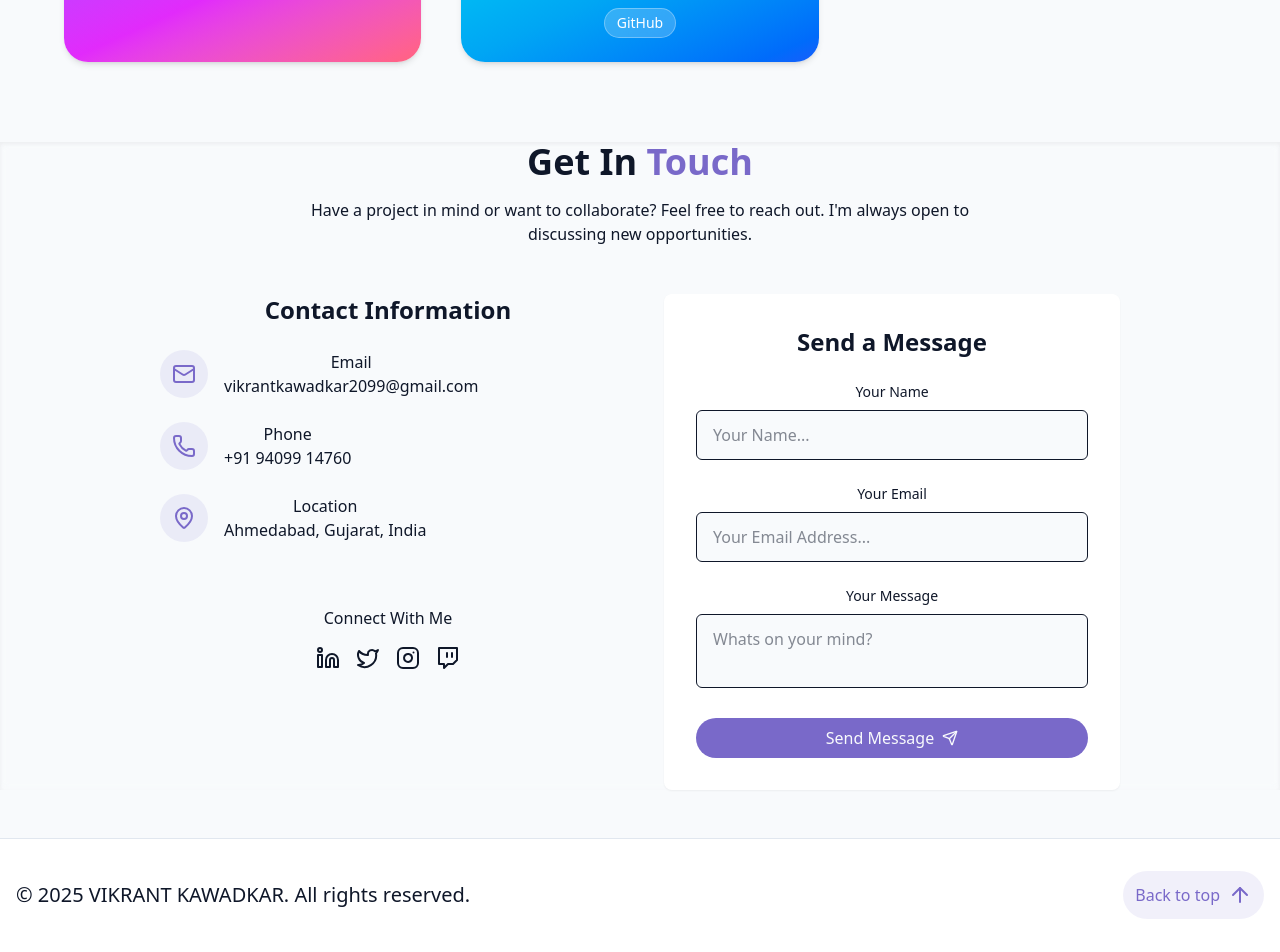
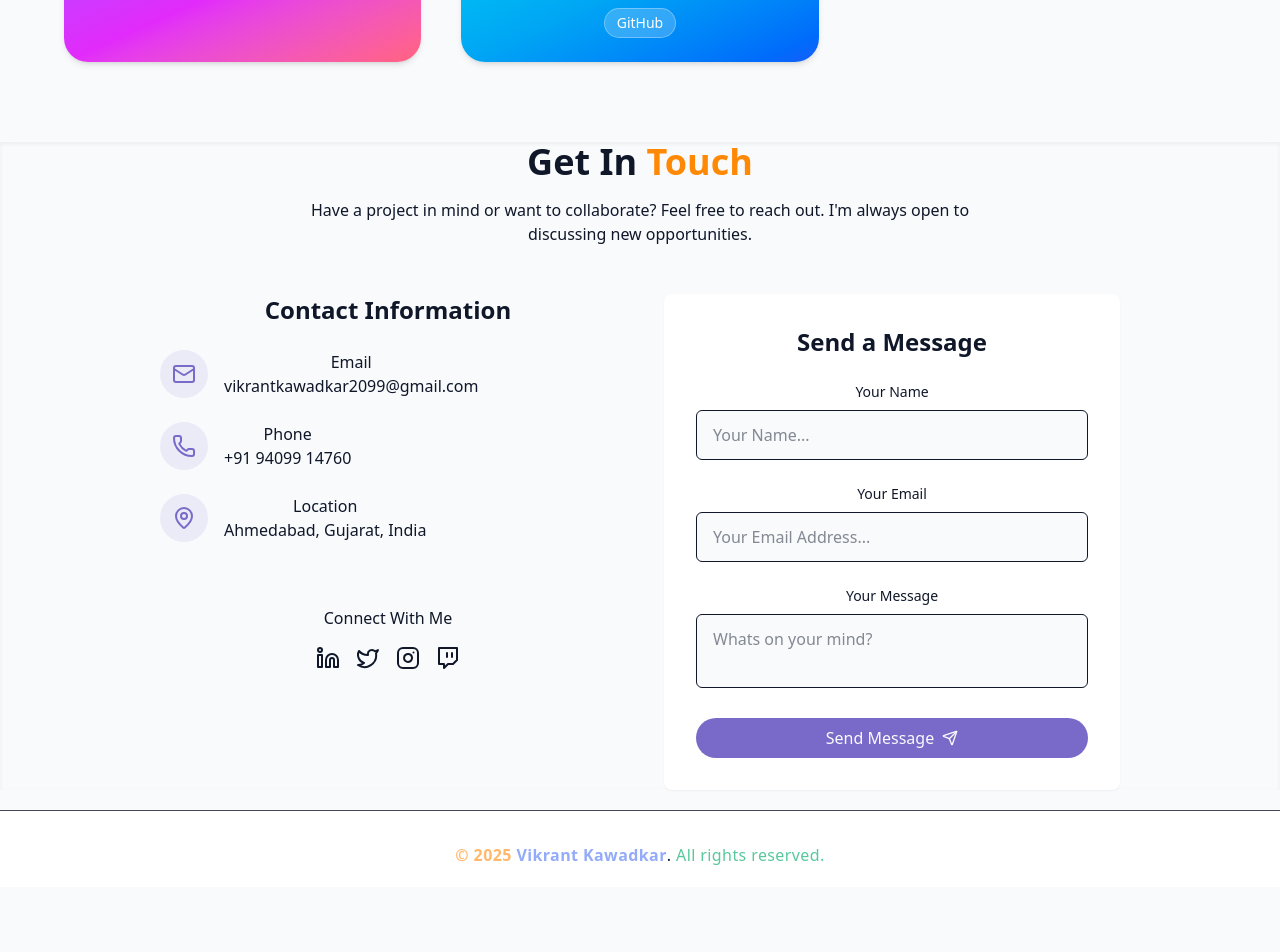
Before and after one commit to ark5234/portfolio, a React (Vite) app: page / in a window 1280 px wide. Shown: the part 3160-4112 px from the top of the page. After the commit the page ends 4047 px from the top, so only its background shows below. Built offline with nearby package versions, Linux system fonts and the light colour scheme.

Commit message:
improved footer

```diff
--- /dev/null
+++ b/src/components/BackToTop.jsx
@@ -0,0 +1,33 @@
+import { ArrowUp } from "lucide-react";
+import { useEffect, useState } from "react";
+
+export const BackToTop = () => {
+  const [isVisible, setIsVisible] = useState(false);
+
+  useEffect(() => {
+    const toggleVisibility = () => {
+      setIsVisible(window.scrollY > window.innerHeight * 0.6);
+    };
+
+    window.addEventListener("scroll", toggleVisibility);
+    return () => window.removeEventListener("scroll", toggleVisibility);
+  }, []);
+
+  const handleClick = () => {
+    window.scrollTo({ top: 0, behavior: "smooth" });
+  };
+
+  return (
+    <button
+      onClick={handleClick}
+      className={`fixed bottom-24 right-4 z-50 p-2 md:p-3 rounded-full border
+        border-[#bd93f9] backdrop-blur-sm shadow-lg transition-all duration-300
+        ${isVisible ? "opacity-100 scale-100" : "opacity-0 scale-90 pointer-events-none"}
+        bg-[#282a36] hover:bg-[#44475a]/90
+        hover:shadow-[0_0_18px_4px_rgba(189,147,249,0.4)]`}
+      aria-label="Back to top"
+    >
+      <ArrowUp className="w-4 h-4 md:w-5 md:h-5 text-[#bd93f9]" />
+    </button>
+  );
+};
--- a/src/components/ContactSection.jsx
+++ b/src/components/ContactSection.jsx
@@ -33,7 +33,7 @@ export const ContactSection = () => {
     <section id="contact" className="backdrop-blur-xs shadow-inner">
       <div className="container mx-auto max-w-5xl">
         <h2 className="text-3xl md:text-4xl font-bold mb-4 text-center">
-          Get In <span className="text-primary"> Touch</span>
+          Get In <span className="text-orange-400"> Touch</span>
         </h2>
 
         <p className="text-center text-muted-foreground mb-12 max-w-2xl mx-auto">
--- a/src/components/Footer.jsx
+++ b/src/components/Footer.jsx
@@ -1,20 +1,25 @@
-import { ArrowUp } from "lucide-react";
-
 export const Footer = () => {
     return (
-        <footer className="py-12 px-4 bg-card relative border-t border-border mt-12 pt-8 flex flex-wrap justify-between items-center">
-            {" "}
-            <p className="text-xl text-mutwed-foreground">
+        <footer className="py-5 px-4
+        bg-card relative
+        border-t border-[#44475a]
+        mt-5 pt-8
+        flex flex-wrap
+        justify-center items-center
+        text-center
+        "
+        >
 
-                &copy; {new Date().getFullYear()} VIKRANT KAWADKAR. All rights reserved.
-            </p>
-            <a
-                href="#hero"
-                className="flex items-center gap-2 p-3 rounded-full bg-primary/10 hover:bg-primary/20 text-primary transition-colors"
-                >
-                    Back to top
-                <ArrowUp className="w-6 h-6" />
-            </a>
+       <p className="text-sm md:text-base tracking-wide">
+          <span className="text-[#ffb86c] font-semibold">
+            &copy; {new Date().getFullYear()}
+          </span>{" "}
+          <span className="text-[#93abf9] font-semibold hover:text-[#7a4ea5] transition-colors duration-300">
+            Vikrant Kawadkar
+          </span>.{" "}
+          <span className="text-[#58c89d] font-medium">All rights reserved.</span>
+        </p>
+
         </footer>
     );
 }
--- a/src/components/ProjectsSection.jsx
+++ b/src/components/ProjectsSection.jsx
@@ -41,7 +41,7 @@ export const ProjectsSection = () => {
     <section id="projects" className="py-24 px-4 relative">
       <div className="max-w-6xl mx-auto">
         <h2 className="text-4xl md:text-5xl font-bold text-center mb-12 text-foreground">
-          My <span className="text-primary">Projects</span>
+          My <span className="text-orange-400">Projects</span>
         </h2>
 
         <p className="text-lg md:text-xl text-muted-foreground text-center mb-16 max-w-3xl mx-auto">
--- a/src/components/SkillsSection.jsx
+++ b/src/components/SkillsSection.jsx
@@ -44,7 +44,7 @@ export const SkillsSection = () => {
     <section id="skills" className="py-20 px-4 bg-transparent">
       <div className="max-w-6xl mx-auto">
         <h2 className="text-4xl md:text-5xl font-bold text-center mb-16 text-foreground">
-          My <span className="text-primary">Skills</span>
+          My <span className="text-orange-400">Skills</span>
         </h2>
 
         <div className="grid gap-10 sm:grid-cols-2 lg:grid-cols-3">
--- a/src/pages/Home.jsx
+++ b/src/pages/Home.jsx
@@ -7,6 +7,7 @@ import { SkillsSection } from "../components/SkillsSection";
 import { ProjectsSection } from "../components/ProjectsSection";
 import { ContactSection } from "../components/ContactSection";
 import { Footer } from "../components/Footer";
+import { BackToTop } from "../components/BackToTop";
 
 
 
@@ -29,6 +30,7 @@ export const Home = () => {
             <ProjectsSection />
             <SkillsSection />
             <ContactSection />
+            <BackToTop />
 
         </main>
 
```
